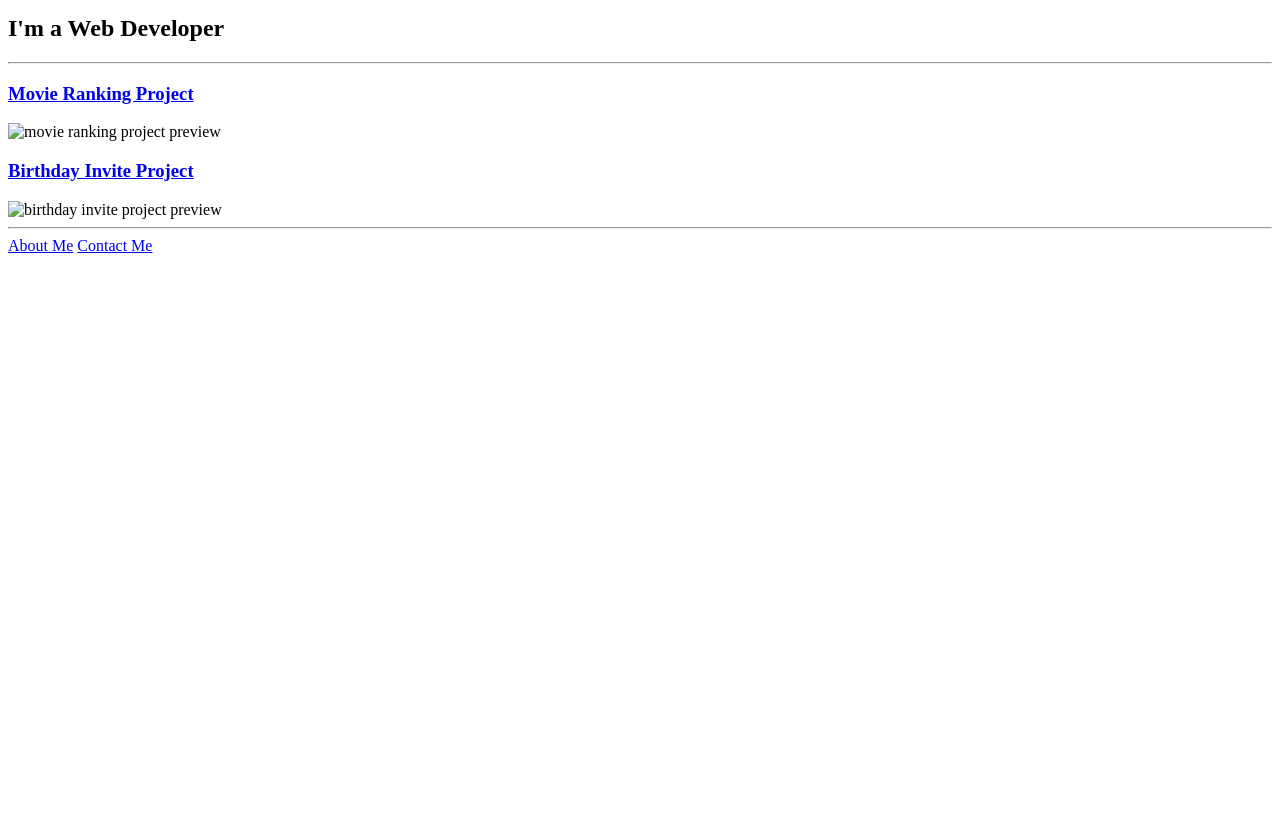
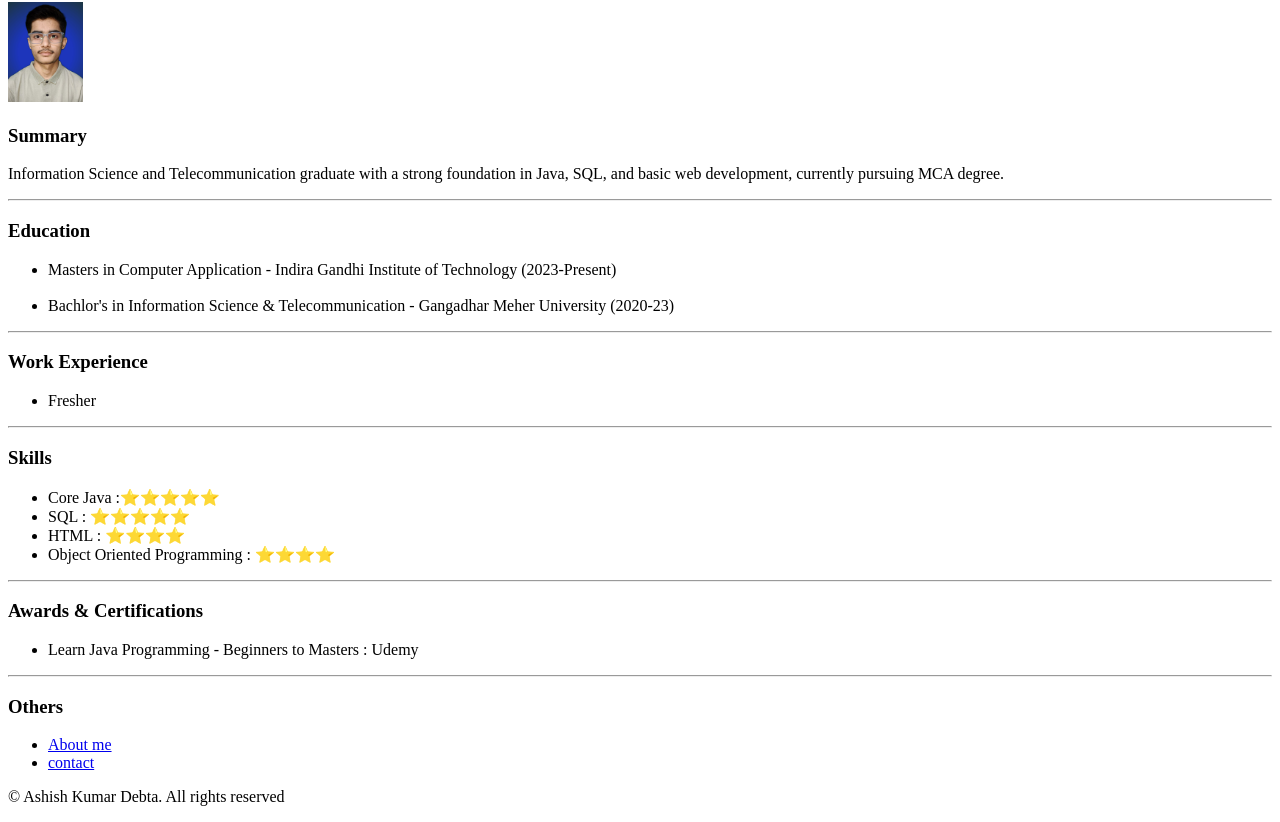
Before and after one commit to AshishKumarDebta/Resume-sample-Practice, a plain HTML site: page index.html in a window 1280 px wide. Shown: the part 65-887 px from the top of the page. Before the commit the page ends 800 px from the top, so only its background shows below. Drawn offline with Linux system fonts and the light colour scheme.

Commit message:
Add files via upload

```diff
--- a/index.html
+++ b/index.html
@@ -1,22 +1,47 @@
 <!DOCTYPE html>
-<html lang="en">
+<html lang = "en"></html>
+<head>
+    <meta charset="UTF-8">
+    <title>My Resume</title>
+</head>
+<body>
+    <h2>Ashish Kumar Debta</h2>
+    <img src = "ashish.jpg" height="100" alt="My photo" />
+    <h3>Summary</h3>
+    <p>Information Science and Telecommunication graduate with a strong foundation in Java, SQL, and basic web development, currently pursuing MCA degree.</p>
+    <hr>
+    <h3>Education</h3>
+        <ul>
+           <li>Masters in Computer Application - Indira Gandhi Institute of Technology (2023-Present)</li> <br>
+            <li>Bachlor's in Information Science & Telecommunication - Gangadhar Meher University (2020-23)</li>
+        </ul>
+    <hr>
+    <h3>Work Experience</h3>
+       <ul>
+        <li>Fresher</li>
+       </ul>
+    <hr>
+    <h3>Skills</h3>
+    <ul>
+        <li>Core Java :⭐️⭐️⭐️⭐️⭐️</li>
+        <li>SQL : ⭐️⭐️⭐️⭐️⭐️</li>
+        <li>HTML : ⭐️⭐️⭐️⭐️</li>
+        <li>Object Oriented Programming : ⭐️⭐️⭐️⭐️</li>
+    </ul>
+    <hr>
+    <h3>Awards & Certifications</h3>
+    <ul>
+        <li>Learn Java Programming - Beginners to Masters : Udemy</li>
+    </ul>
+    <hr>
+    <h3>Others</h3>
+    <ul>
+        <li><a href="about.html" >About me</a></li>
+        <li><a href="contact.html" >contact</a></li>
+    </ul>
 
-<head>
-  <meta charset="UTF-8">
-  <title>Ashish's Portfolio</title>
-</head>
+    <footer>
+        <p>© Ashish Kumar Debta. All rights reserved</p>
+      </footer>
 
-<body>
-  <h1>Ashish Kumar Debta's Portfolio</h1>
-  <h2>I'm a Web Developer</h2>
-  <hr />
-  <h3><a href="./public/movie-ranking.html">Movie Ranking Project</a></h3>
-  <img src="./assets/images/movie-ranking.png" height="200" alt="movie ranking project preview"/>
-  <h3><a href="./public/birthday-invite.html">Birthday Invite Project</a></h3>
-  <img src="./assets/images/birthday-invite.png" height="200" alt="birthday invite project preview"/>
-  <hr />
-  <a href="./public/about.html">About Me</a>
-  <a href="./public/contact.html">Contact Me</a>
 </body>
-
-</html>
```
